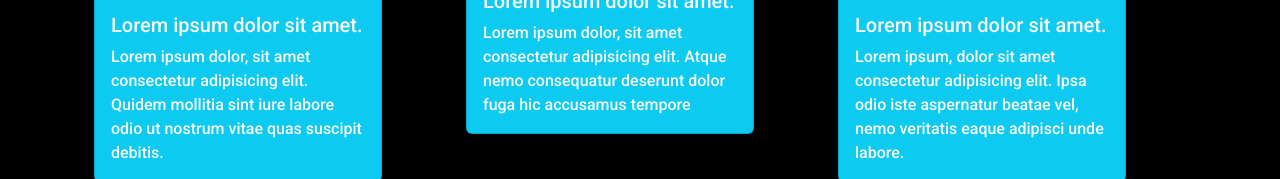
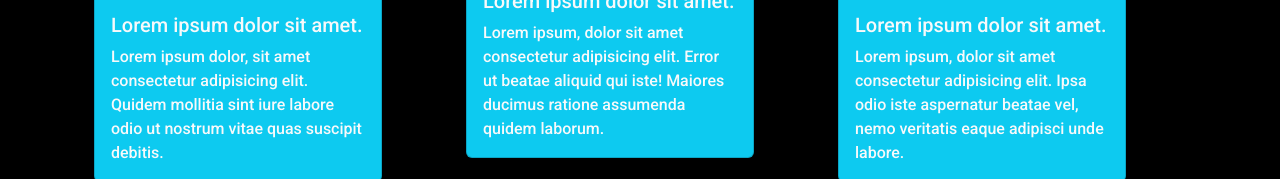
Before and after one commit to Samu452/Viajes-Chile, a plain HTML site: page index.html in a window 1280 px wide. Shown: the part 1641-1820 px from the top of the page. Drawn offline with nearby package versions, Linux system fonts and the light colour scheme; grey boxes are pictures that could not be loaded.

Commit message:
fixeo de pequeñas cosas

```diff
--- a/index.html
+++ b/index.html
@@ -189,7 +189,7 @@
   <img id="card2" src="./assets/img/card2.jpg" class="card-img-top" alt="card2">
   <div class="card-body">
     <h5 class="card-title">Lorem ipsum dolor sit amet.</h5>
-    <p class="card-text">Lorem ipsum dolor, sit amet consectetur adipisicing elit. Atque nemo consequatur deserunt dolor fuga hic accusamus tempore </p>
+    <p class="card-text">Lorem ipsum, dolor sit amet consectetur adipisicing elit. Error ut beatae aliquid qui iste! Maiores ducimus ratione assumenda quidem laborum. </p>
   </div>
 </div>
     </div>
@@ -216,6 +216,7 @@
 </div>
 </div>
 </section>
+
 <!-- Contactos -->
 <section class="bg-black" id="Contactos">
 <div class="container">
```
